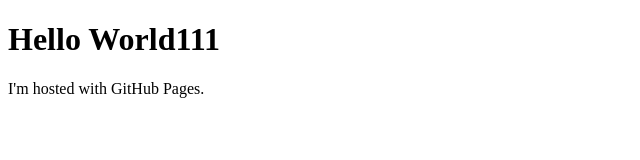
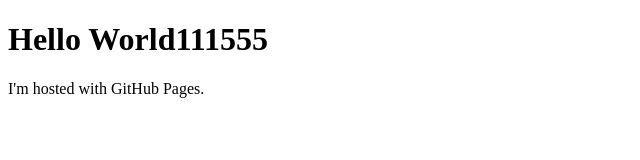
Before and after one commit to maxmurtazin/murtazin.github.io, a plain HTML site: page index.html in a window 1280 px wide. Shown: the full height of the page, 0-640 px from the left. Drawn offline with Linux system fonts and the light colour scheme.

Commit message:
hello word15

```diff
--- a/index.html
+++ b/index.html
@@ -2,7 +2,7 @@
 <!DOCTYPE html>
 <html>
 <body>
-<h1>Hello World111</h1>
+<h1>Hello World111555</h1>
 <p>I'm hosted with GitHub Pages.</p>
 </body>
 </html>
```
